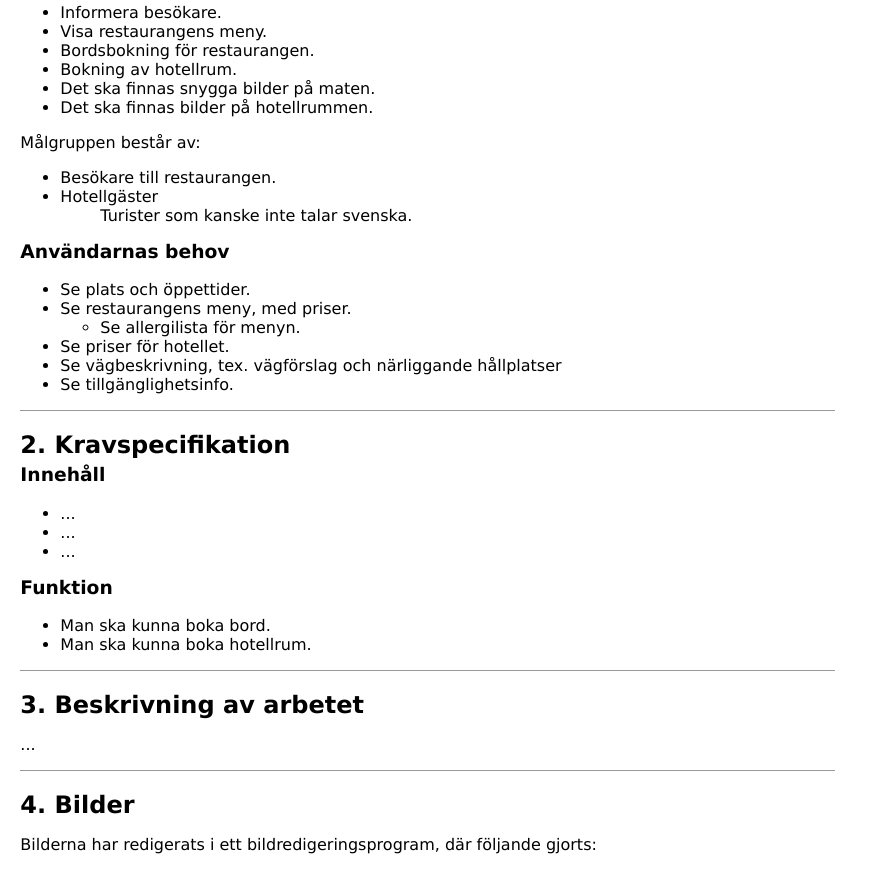
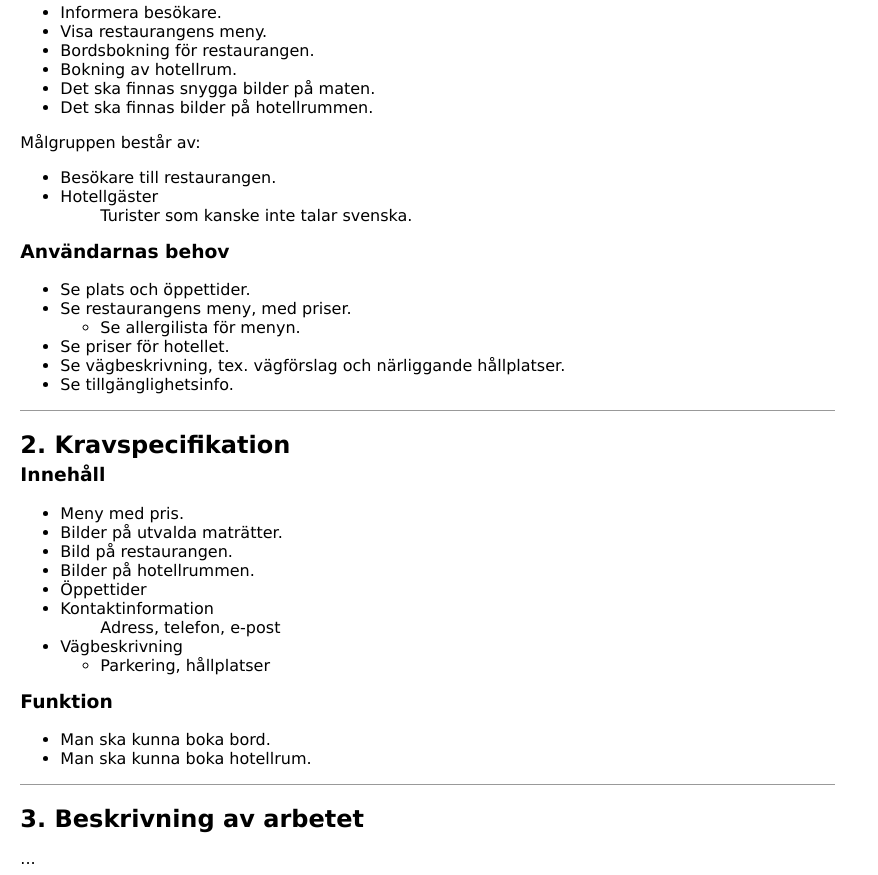
Before and after one commit to pj1401/wt1-u3, a plain HTML site: page rapport.html in a window 1280 px wide. Shown: the part 291-1166 px from the top of the page, without its empty margins (0-878 px from the left). Drawn offline with Linux system fonts and the light colour scheme.

Commit message:
Add content requirements

```diff
--- a/rapport.html
+++ b/rapport.html
@@ -91,7 +91,7 @@
           </ul>
         </li>
         <li>Se priser för hotellet.</li>
-        <li>Se vägbeskrivning, tex. vägförslag och närliggande hållplatser</li>
+        <li>Se vägbeskrivning, tex. vägförslag och närliggande hållplatser.</li>
         <li>Se tillgänglighetsinfo.</li>
       </ul>
     </section>
@@ -101,9 +101,19 @@
       <h3>Innehåll</h3>
       <!-- Skriv korta konkreta och mätbara krav som beskriver VAD innehållet ska bestå av. -->
       <ul>
-        <li>...</li>
-        <li>...</li>
-        <li>...</li>
+        <li>Meny med pris.</li>
+        <li>Bilder på utvalda maträtter.</li>
+        <li>Bild på restaurangen.</li>
+        <li>Bilder på hotellrummen.</li>
+        <li>Öppettider</li>
+        <li>Kontaktinformation
+          <ul>Adress, telefon, e-post</ul>
+        </li>
+        <li>Vägbeskrivning
+          <ul>
+            <li>Parkering, hållplatser</li>
+          </ul>
+        </li>
       </ul>
       <h3>Funktion</h3>
       <!-- Skriv korta konkreta och mätbara krav som beskriver VAD användaren ska kunna göra. -->
```
